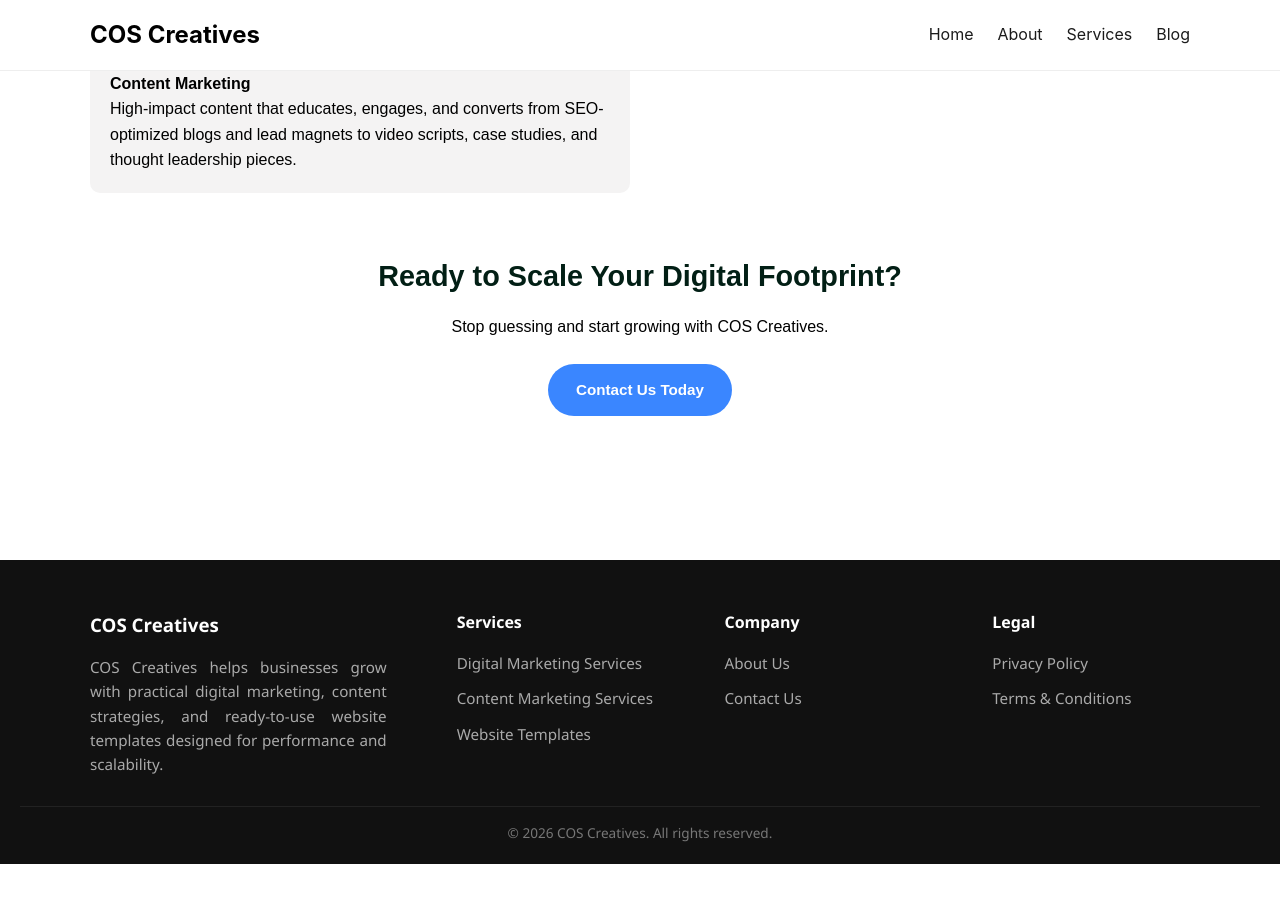
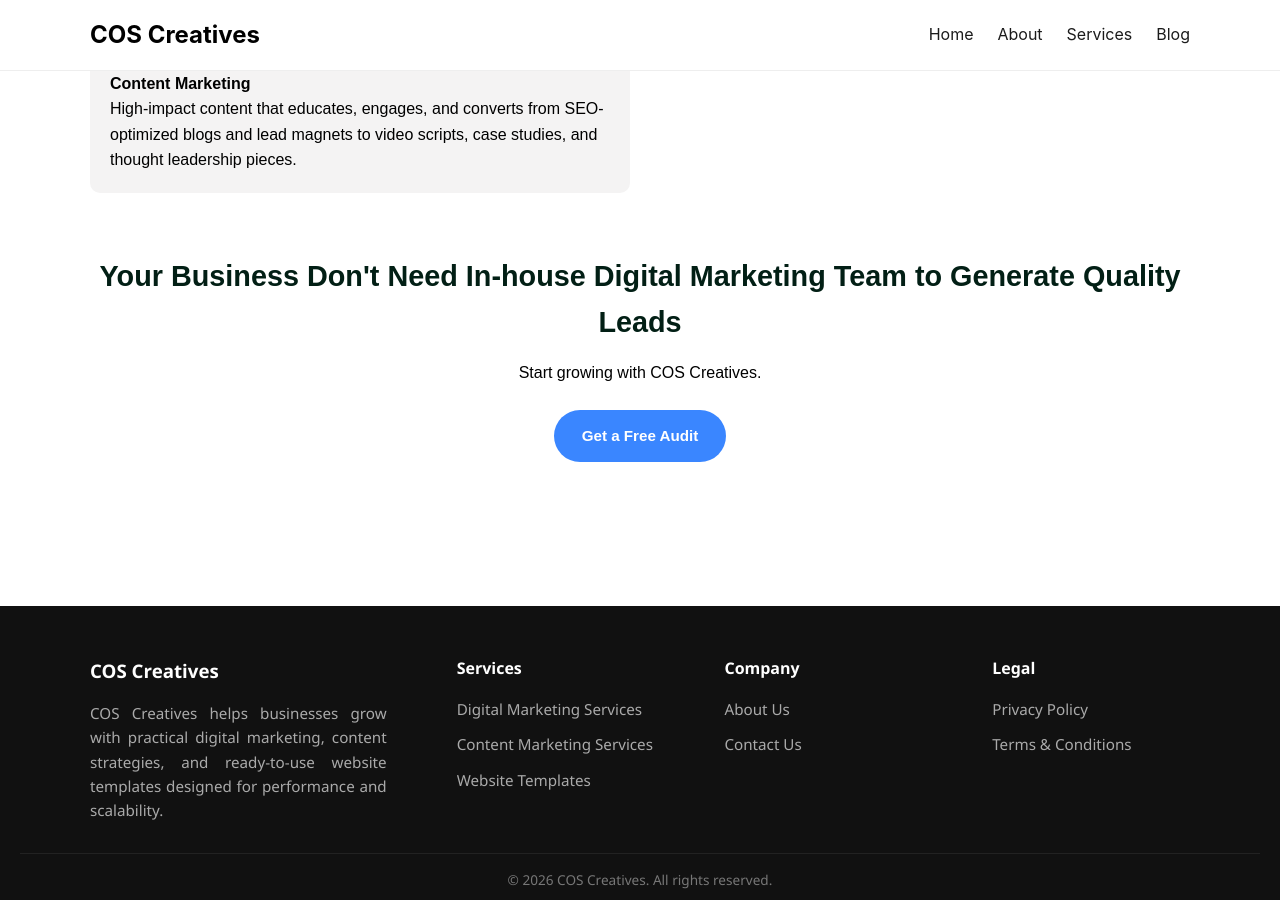
Before and after one commit to coscreativez-main/website, a Jekyll site: the page built from about.html, in a window 1280 px wide and 900 px high, scrolled down 698 px. Built offline with Jekyll 4.4.1, drawn with Linux system fonts in a browser that asks for light colours; before the commit the page ends 1562 px from its top, so only the background shows below that.

Commit message:
Update about.html

```diff
--- a/about.html
+++ b/about.html
@@ -44,9 +44,15 @@ description: Meet COS Creatives, a Lead Generation Agency in Madurai specializin
 
     <!-- CTA -->
     <div class="section cta">
-      <h2>Ready to Scale Your Digital Footprint?</h2>
-      <p>Stop guessing and start growing with COS Creatives.</p>
-      <a href="#" class="btn-primary">Contact Us Today</a>
+      <h2>Your Business Don't Need In-house Digital Marketing Team to Generate Quality Leads</h2>
+      <p>Start growing with COS Creatives.</p>
+      <a href="https://41i6te.share-na2.hsforms.com/2O_OWcbtbT2yVno2NXY9mjw"
+   target="_blank"
+   rel="noopener noreferrer"
+   class="btn-primary">
+    Get a Free Audit
+</a>
+
     </div>
 
   </div>
```
